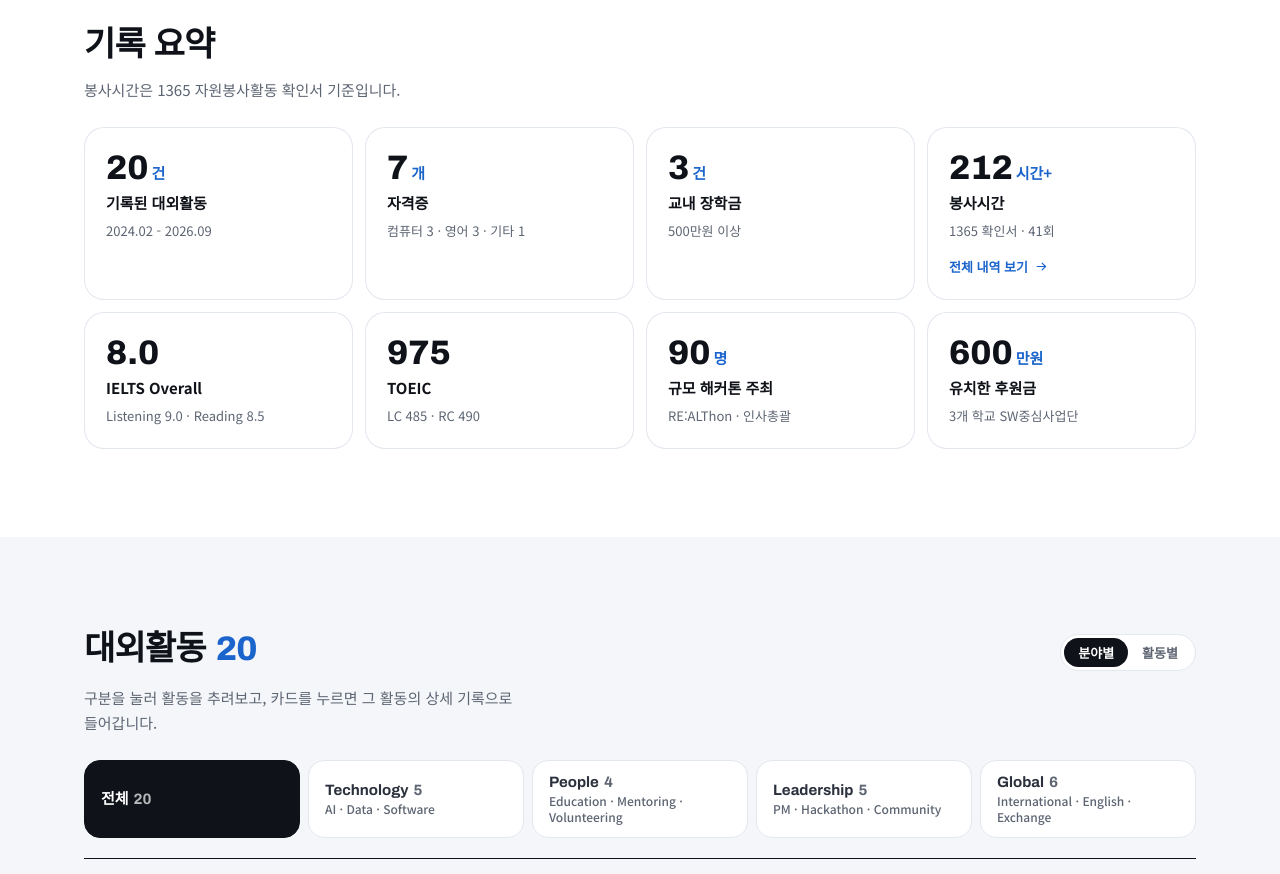
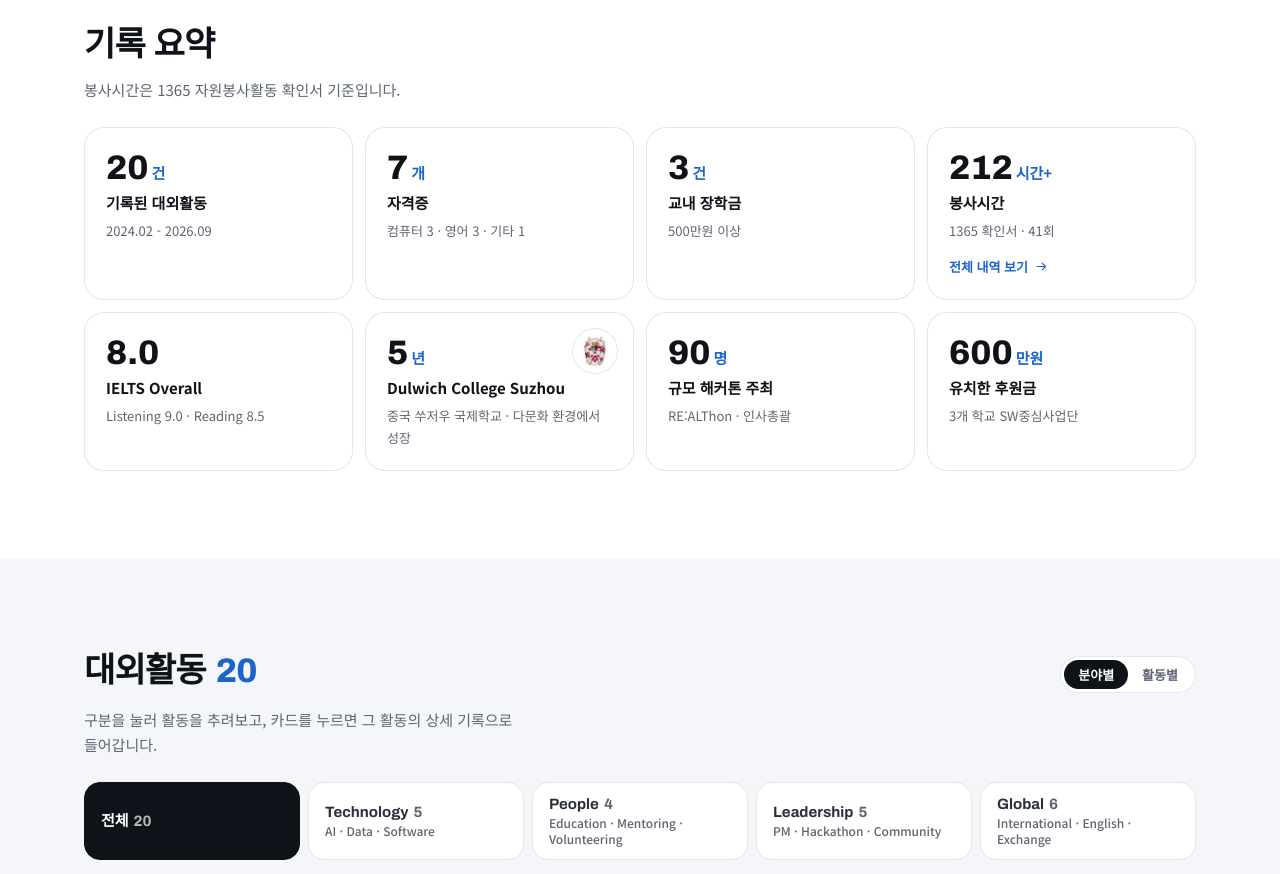
Before and after one commit to kidariseok/kidariseok.github.io, a plain HTML site: page index.html in a window 1280 px wide. Shown: the part 2200-3074 px from the top of the page. Drawn offline with Linux system fonts and the light colour scheme; a web font is replaced by a local one.

Commit message:
Records: Dulwich College Suzhou tile (5 years) in place of TOEIC
Co-Authored-By: Claude Opus 5.5 <noreply@anthropic.com>
Claude-Session: https://claude.ai/code/session_01JjQsv7LTxSbkmXm8ehjd99

```diff
--- a/content/common.js
+++ b/content/common.js
@@ -211,7 +211,8 @@ SITE.common = {
     {id:"scholarships", icon:"ic-star", value:"3"},
     {id:"volunteer", icon:"ic-heart", value:"212"},
     {id:"ielts", icon:"ic-lang", value:"8.0"},
-    {id:"toeic", icon:"ic-book", value:"975"},
+    // TOEIC 카드를 되돌리려면 아래 줄을 {id:"toeic", icon:"ic-book", value:"975"}, 로 바꾸세요
+    {id:"dulwich", icon:"ic-globe", value:"5", logo:"dulwich_crest.png"},
     {id:"hackathon", icon:"ic-users", value:"90"},
     {id:"funding", icon:"ic-chart", value:"600"}
   ],
--- a/content/en.js
+++ b/content/en.js
@@ -125,6 +125,7 @@ SITE.en = {
     volunteer: {label:"Volunteer hours", unit:"h+", note:"1365 certificate · 41 sessions"},
     ielts: {label:"IELTS Overall", unit:"", note:"Listening 9.0 · Reading 8.5"},
     toeic: {label:"TOEIC", unit:"", note:"LC 485 · RC 490"},
+    dulwich: {label:"Dulwich College Suzhou", unit:" yrs", note:"International school in Suzhou, China"},
     hackathon: {label:"Hackathon hosted", unit:" ppl", note:"RE:ALThon · HR lead"},
     funding: {label:"Funding secured", value:"$4K+", unit:"", note:"Funded by College of Computing and Informatics from <b>3</b> Universities."}
   },
--- a/content/ko.js
+++ b/content/ko.js
@@ -101,6 +101,7 @@ SITE.ko = {
     volunteer: {label:"봉사시간", unit:"시간+", note:"1365 확인서 · 41회"},
     ielts: {label:"IELTS Overall", unit:"", note:"Listening 9.0 · Reading 8.5"},
     toeic: {label:"TOEIC", unit:"", note:"LC 485 · RC 490"},
+    dulwich: {label:"Dulwich College Suzhou", unit:"년", note:"중국 쑤저우 국제학교 · 다문화 환경에서 성장"},
     hackathon: {label:"규모 해커톤 주최", unit:"명", note:"RE:ALThon · 인사총괄"},
     funding: {label:"유치한 후원금", unit:"만원", note:"3개 학교 SW중심사업단"}
   },
--- a/index.html
+++ b/index.html
@@ -244,6 +244,9 @@
   .tile .k{font-weight:700;color:var(--ink);font-size:15px}
   .tile .n{font-size:13px;color:var(--muted)}
   .tile .n b{color:var(--ink);font-size:15px}
+  .tile{position:relative}
+  .tlogo{position:absolute;top:16px;right:16px;width:46px;height:46px;border-radius:50%;background:#fff;box-shadow:inset 0 0 0 1px var(--line);display:grid;place-items:center}
+  .tlogo img{width:26px;height:auto}
   /* '봉사시간' 카드: 누르면 전체 내역 창이 열리는 버튼 */
   button.tile{font:inherit;text-align:left;border:0;cursor:pointer;width:100%;transition:transform .3s var(--ease),box-shadow .3s var(--ease)}
   .open-hint{display:inline-flex;align-items:center;gap:6px;margin-top:10px;font-size:13px;font-weight:700;color:var(--accent-text)}
@@ -454,6 +457,8 @@
     .fcard.has-ph{grid-template-columns:1fr}
     .fcard .ph{aspect-ratio:16/9;order:-1}
     .tile{padding:18px 16px}
+    .tlogo{top:12px;right:12px;width:36px;height:36px}
+    .tlogo img{width:20px}
     .tile .v{font-size:28px}
     .row{grid-template-columns:minmax(0,1fr) auto;gap:4px 12px;padding:16px 12px}
     .row .d{grid-column:1;grid-row:1}
@@ -683,9 +688,9 @@
     <p class="num" data-t="footer.updated" hidden></p>
   </div>
 </footer>
-<script src="content/common.js?v=1790299069"></script>
-<script src="content/ko.js?v=1790299069"></script>
-<script src="content/en.js?v=1790299069"></script>
+<script src="content/common.js?v=1790299151"></script>
+<script src="content/ko.js?v=1790299151"></script>
+<script src="content/en.js?v=1790299151"></script>
 <script>
 (function(){
   "use strict";
@@ -738,7 +743,7 @@
   var TILES = C.tiles.map(function(t){
     var k = KO.tiles[t.id] || {}, e = EN.tiles[t.id] || {};
     // 언어 파일에 value 가 있으면 그 언어에서는 그 숫자를 씁니다 (예: 영어는 달러)
-    return {id: t.id, ic: t.icon, v: t.value, vl: {ko: k.value, en: e.value}, k: {ko: k.label || "", en: e.label || ""},
+    return {id: t.id, ic: t.icon, v: t.value, logo: t.logo, vl: {ko: k.value, en: e.value}, k: {ko: k.label || "", en: e.label || ""},
       u: {ko: k.unit || "", en: e.unit || ""}, n: {ko: k.note || "", en: e.note || ""}};
   });
   var HERO_STATS = C.heroStats;
@@ -935,6 +940,12 @@
         c.setAttribute("aria-haspopup", "dialog");
         c.addEventListener("click", openVolunteer);
       } else c.tabIndex = 0;                            // 키보드로 골라도 검게 바뀌도록
+      if(t.logo){                                   // 로고가 있는 카드 (예: 국제학교): 오른쪽 위 흰 원 안에
+        var lg = el("span","tlogo");
+        var li = document.createElement("img");
+        li.src = "img/" + t.logo; li.alt = ""; li.loading = "lazy";
+        lg.appendChild(li); c.appendChild(lg);
+      }
       c.appendChild(valueEl("v num", t));
       c.appendChild(el("span","k", t.k[lang]));
       c.appendChild(rich("span","n", t.n[lang]));   // <b>숫자</b> 로 강조할 수 있습니다
```
Also changed, not shown: img/dulwich.png (added), img/dulwich_crest.png (added).
